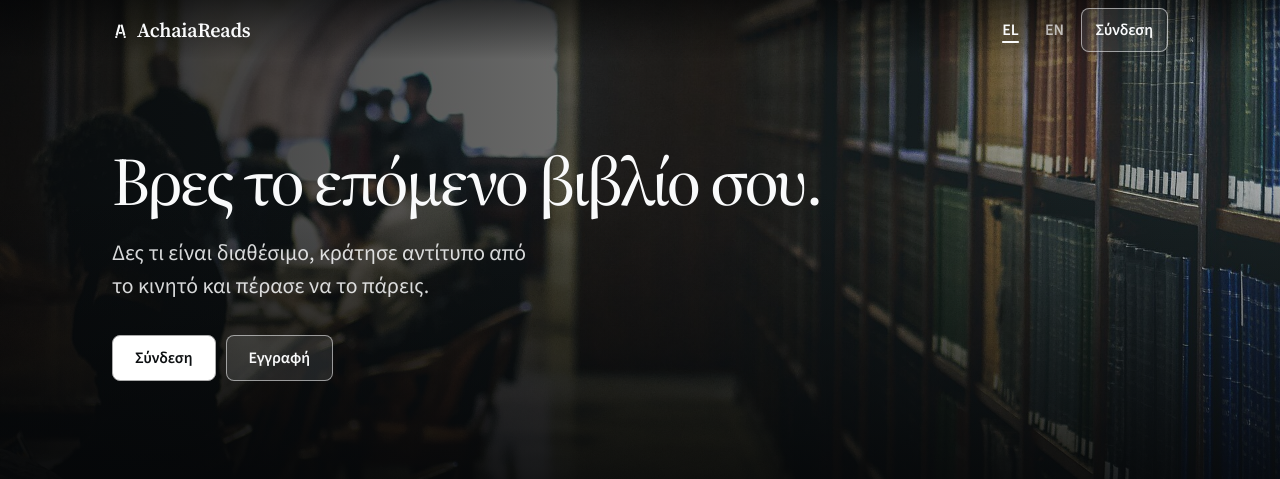
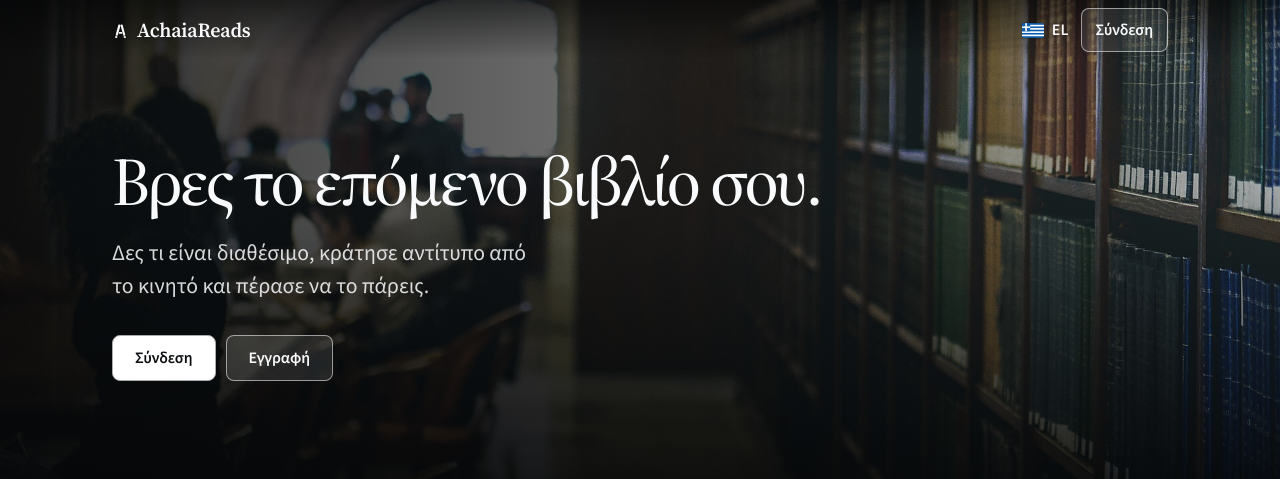
Before and after one commit to ckagias/lectern, a PHP site: page /index.php in a window 1280 px wide. Shown: the top 479 px of the page. Run offline with PHP 8.4, Linux system fonts and the light colour scheme.

Commit message:
feat: language switch shows the current language with a flag

```diff
--- a/prototype/css/layout.css
+++ b/prototype/css/layout.css
@@ -53,24 +53,26 @@
 
 .lang {
   display: flex;
-}
-
-.lang a {
-  display: grid;
-  place-items: center;
-  min-width: 40px;
+  align-items: center;
+  gap: 8px;
   min-height: 44px;
+  padding: 0 8px;
   text-decoration: none;
   font-weight: 600;
   font-size: var(--text-sm);
-  opacity: 0.7;
 }
 
-.lang a[aria-current="true"] {
-  opacity: 1;
+.lang:hover span {
   text-decoration: underline;
-  text-decoration-thickness: 2px;
-  text-underline-offset: 6px;
+  text-underline-offset: 4px;
+}
+
+.flag {
+  flex: none;
+  width: 22px;
+  height: 15px;
+  border-radius: 2px;
+  box-shadow: 0 0 0 1px oklch(0.17 0.006 250 / 0.18);
 }
 
 /* The user block at the bottom of the side menu. Phones have no side menu, so it is hidden there. */
@@ -252,10 +254,6 @@ main {
 @media (min-width: 360px) {
   .nav a {
     font-size: 0.875rem;
-  }
-
-  .lang a {
-    min-width: 44px;
   }
 }
 
--- a/prototype/includes/lang_el.php
+++ b/prototype/includes/lang_el.php
@@ -48,7 +48,7 @@ $lang_el = [
     'forbidden_text' => 'Αυτή η σελίδα είναι για άλλο ρόλο.',
     'skip_link' => 'Μετάβαση στο περιεχόμενο',
     'nav_label' => 'Κύριο μενού',
-    'lang_label' => 'Γλώσσα',
+    'lang_to_en' => 'Αλλαγή σε αγγλικά',
     'login' => 'Σύνδεση',
     'register' => 'Εγγραφή',
     'role_member' => 'Μέλος',
--- a/prototype/includes/lang_en.php
+++ b/prototype/includes/lang_en.php
@@ -48,7 +48,7 @@ $lang_en = [
     'forbidden_text' => 'This page is for another role.',
     'skip_link' => 'Skip to content',
     'nav_label' => 'Main menu',
-    'lang_label' => 'Language',
+    'lang_to_el' => 'Switch to Greek',
     'login' => 'Log in',
     'register' => 'Register',
     'role_member' => 'Member',
--- a/prototype/templates/header.php
+++ b/prototype/templates/header.php
@@ -5,6 +5,10 @@
 // A page can also set $styles, a list of extra stylesheet paths like 'css/home.css', and $bodyClass for an extra class on <body>.
 $lang = $_SESSION['lang'];
 $current = 'aria-current="page"';
+$other = 'en';
+if ($lang === 'en') {
+    $other = 'el';
+}
 $home = 'index.php';
 if ($layout !== 'public') {
     $home = 'dashboard.php';
@@ -38,10 +42,9 @@ if ($layout !== 'public') {
     <header class="top">
         <a class="brand" href="<?php echo $base . $home; ?>"><svg class="icon brand-mark" aria-hidden="true"><use href="#ic-logo"/></svg>AchaiaReads</a>
         <div class="top-actions">
-            <div class="lang" role="group" aria-label="<?php echo t('lang_label'); ?>">
-                <a href="?lang=el" lang="el"<?php if ($lang === 'el') { echo ' aria-current="true"'; } ?>>EL</a>
-                <a href="?lang=en" lang="en"<?php if ($lang === 'en') { echo ' aria-current="true"'; } ?>>EN</a>
-            </div>
+            <a class="lang" href="?lang=<?php echo $other; ?>" title="<?php echo t('lang_to_' . $other); ?>">
+                <svg class="flag" aria-hidden="true"><use href="#flag-<?php echo $lang; ?>"/></svg><span aria-hidden="true"><?php echo strtoupper($lang); ?></span><span class="visually-hidden"><?php echo strtoupper($lang) . ', ' . t('lang_to_' . $other); ?></span>
+            </a>
             <?php if ($layout !== 'public' || isLoggedIn()) { ?>
                 <form action="<?php echo $base; ?>logout.php" method="post">
                     <button class="btn line" type="submit"><?php echo t('logout'); ?></button>
--- a/prototype/templates/icons.php
+++ b/prototype/templates/icons.php
@@ -23,5 +23,7 @@
         <symbol id="ic-mail" viewBox="0 0 256 256"><path d="M224,48H32a8,8,0,0,0-8,8V192a16,16,0,0,0,16,16H216a16,16,0,0,0,16-16V56A8,8,0,0,0,224,48ZM203.43,64,128,133.15,52.57,64ZM216,192H40V74.19l82.59,75.71a8,8,0,0,0,10.82,0L216,74.19V192Z"/></symbol>
         <symbol id="ic-check-line" viewBox="0 0 256 256"><path d="M229.66,77.66l-128,128a8,8,0,0,1-11.32,0l-56-56a8,8,0,0,1,11.32-11.32L96,188.69,218.34,66.34a8,8,0,0,1,11.32,11.32Z"/></symbol>
         <symbol id="ic-arrow-right" viewBox="0 0 256 256"><path d="M221.66,133.66l-72,72a8,8,0,0,1-11.32-11.32L196.69,136H40a8,8,0,0,1,0-16H196.69L138.34,61.66a8,8,0,0,1,11.32-11.32l72,72A8,8,0,0,1,221.66,133.66Z"/></symbol>
+        <symbol id="flag-el" viewBox="0 0 24 16"><rect width="24" height="16" fill="#0d5eaf"/><rect y="1.778" width="24" height="1.778" fill="#fff"/><rect y="5.333" width="24" height="1.778" fill="#fff"/><rect y="8.889" width="24" height="1.778" fill="#fff"/><rect y="12.444" width="24" height="1.778" fill="#fff"/><rect width="8.889" height="8.889" fill="#0d5eaf"/><rect x="3.556" width="1.778" height="8.889" fill="#fff"/><rect y="3.556" width="8.889" height="1.778" fill="#fff"/></symbol>
+        <symbol id="flag-en" viewBox="0 0 24 16"><rect width="24" height="16" fill="#1c2f6e"/><path d="M0 0L24 16M24 0L0 16" stroke="#fff" stroke-width="3.2"/><path d="M0 0L24 16M24 0L0 16" stroke="#c8102e" stroke-width="1.1"/><path d="M12 0V16M0 8H24" stroke="#fff" stroke-width="5.3"/><path d="M12 0V16M0 8H24" stroke="#c8102e" stroke-width="3.2"/></symbol>
     </defs>
 </svg>
```
